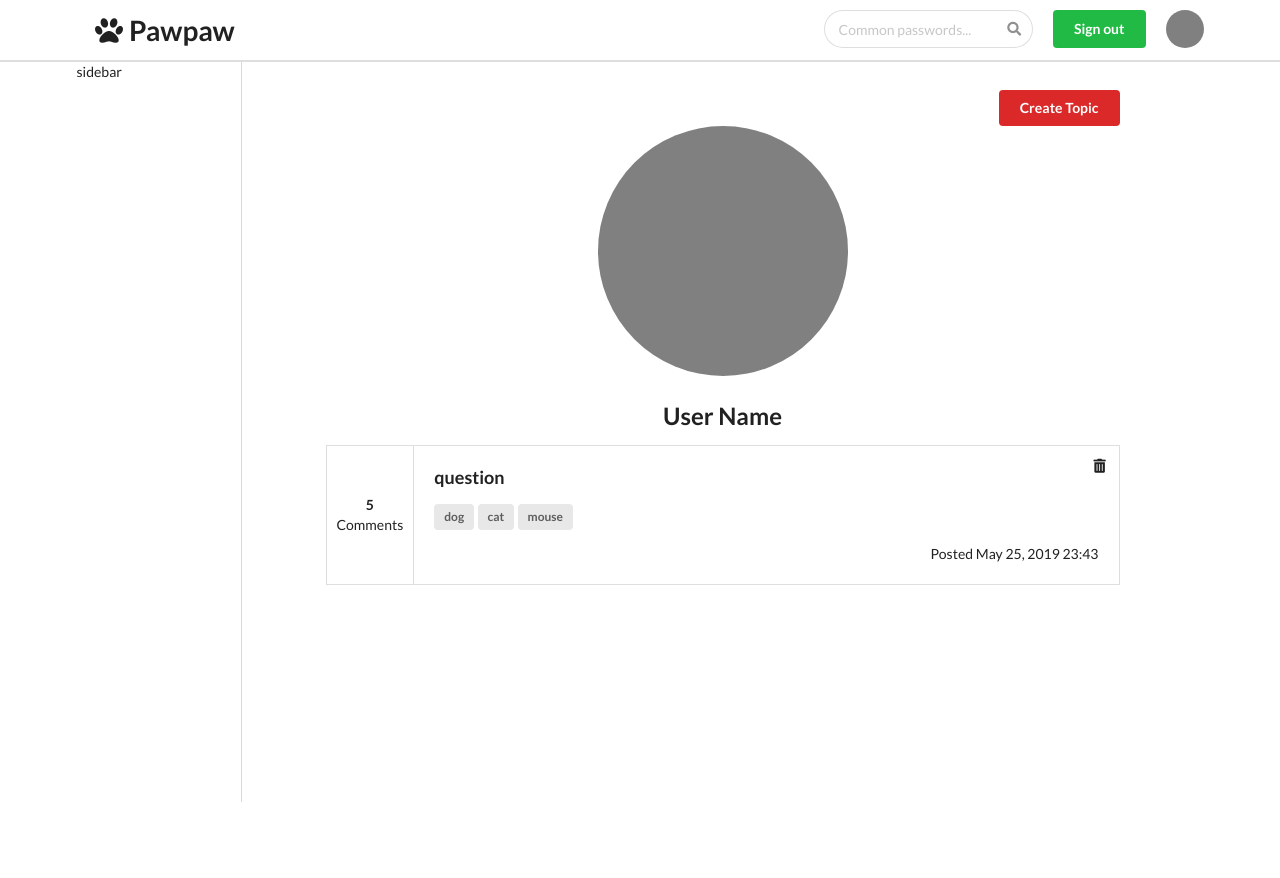
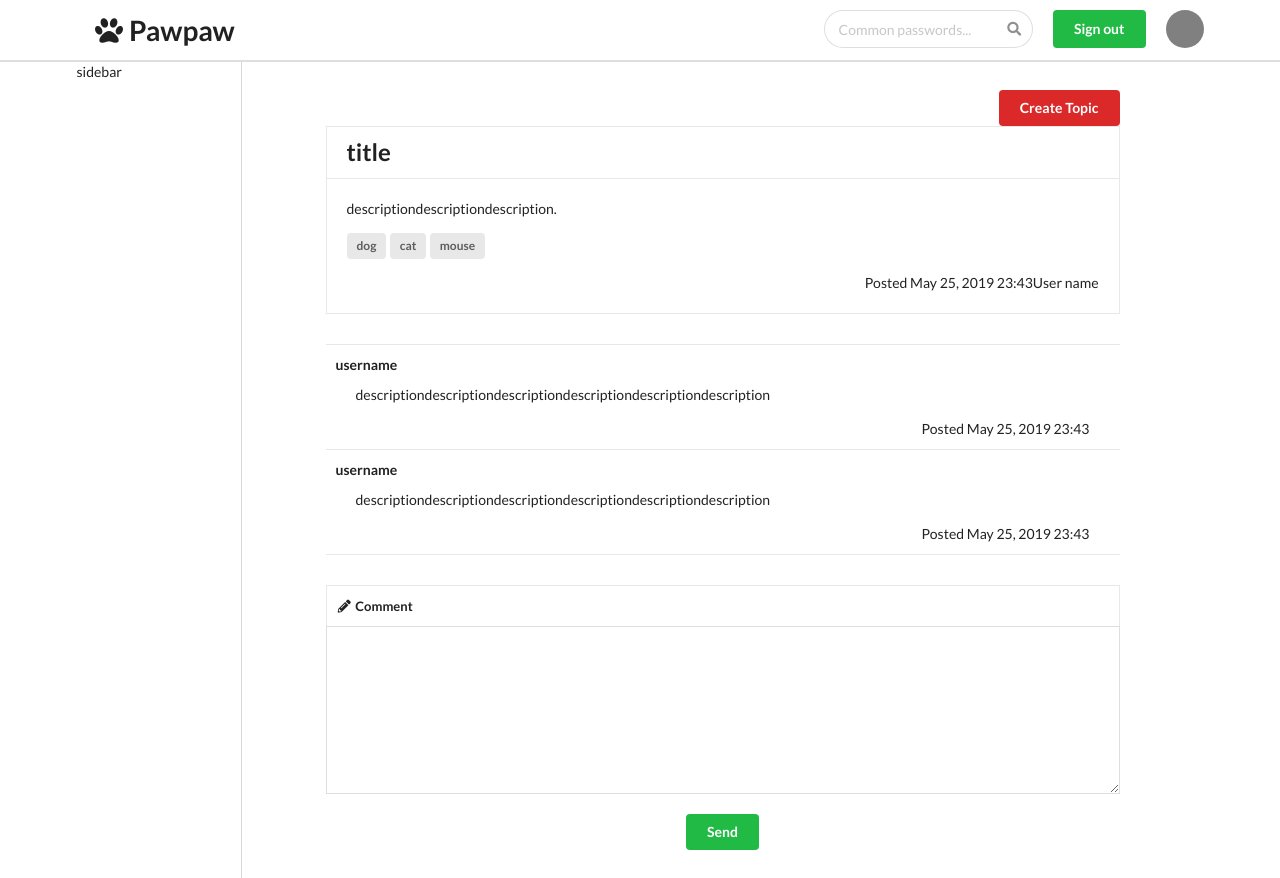
Before and after one commit to arisa-hirata/react-aws-graphql, a React (Create React App) app: page / in a window 1280 px wide. Before the commit the page ends 802 px from the top, so only its background shows below. Built offline with nearby package versions, Linux system fonts and the light colour scheme.

Commit message:
create TopicList and Topic components

```diff
--- a/src/components/App.css
+++ b/src/components/App.css
@@ -39,6 +39,9 @@ main {
 
 /* Parts */
 /* Topic */
+.topic-box-content .info {
+  text-align: right;
+}
 .topic-container-comment {
   display: flex;
   border: 1px solid rgba(34, 36, 38, 0.15);
@@ -48,9 +51,6 @@ main {
   text-align: center;
   padding: 0 10px;
   align-self: center;
-}
-.topic-container-comment .info {
-  text-align: right;
 }
 .topic-container-comment .info .image {
   display: inline-block;
@@ -93,3 +93,47 @@ main {
 .user-page h2 {
   text-align: center;
 }
+/* Topic page */
+.topic-box {
+  border: 1px solid rgba(34, 36, 38, 0.1);
+  margin-bottom: 30px;
+}
+.topic-box h2 {
+  border-bottom: 1px solid rgba(34, 36, 38, 0.1);
+  margin-bottom: 0;
+  padding: 10px 20px;
+}
+.topic-box .topic-box-content {
+  padding: 20px;
+}
+.topic .comments {
+  margin-bottom: 30px;
+}
+.topic .comment-box {
+  border-top: 1px solid rgba(34, 36, 38, 0.1);
+  padding: 10px;
+}
+.topic .comment-box:last-child {
+  border-bottom: 1px solid rgba(34, 36, 38, 0.1);
+}
+.topic .comment-box .topic-box-content {
+  padding: 0 20px;
+}
+.topic .comment-box .user {
+  margin-bottom: 10px;
+  font-weight: bold;
+}
+.topic .ui.form label {
+  border: 1px solid rgba(34, 36, 38, 0.1);
+  border-bottom: none;
+  margin-bottom: 0;
+  padding: 10px;
+}
+.topic .ui.form textarea {
+  border-radius: 0;
+  margin-bottom: 20px;
+}
+.topic .ui.form button {
+  margin: 0 auto;
+  display: block;
+}
--- /dev/null
+++ b/src/components/CommentBox.js
@@ -0,0 +1,25 @@
+import React from 'react';
+import TopicBoxContent from './TopicBoxContent';
+
+const CommentBox = ({ name, image, comment }) => {
+  return (
+    <div className='comment-box'>
+      <div className='user'>{name}</div>
+      <TopicBoxContent body={body(comment)} info={info('May 25, 2019 23:43')} />
+    </div>
+  );
+};
+
+const body = comment => {
+  return <p>{comment}</p>;
+};
+
+const info = date => {
+  return (
+    <div className='info'>
+      <span className='date'>Posted {date}</span>
+    </div>
+  );
+};
+
+export default CommentBox;
--- /dev/null
+++ b/src/components/Topic.js
@@ -0,0 +1,60 @@
+import React from 'react';
+import TopicBoxContent from './TopicBoxContent';
+import CommentBox from './CommentBox';
+
+const Topic = () => {
+  return (
+    <div className='topic'>
+      <div className='topic-box'>
+        <h2>title</h2>
+        <TopicBoxContent
+          body={description('descriptiondescriptiondescription.')}
+          tags={['dog', 'cat', 'mouse']}
+          info={info('May 25, 2019 23:43', 'User name')}
+        />
+      </div>
+      <div className='comments'>
+        <CommentBox
+          name={'username'}
+          image={'image'}
+          comment={
+            'descriptiondescriptiondescriptiondescriptiondescriptiondescription'
+          }
+        />
+        <CommentBox
+          name={'username'}
+          image={'image'}
+          comment={
+            'descriptiondescriptiondescriptiondescriptiondescriptiondescription'
+          }
+        />
+      </div>
+      <div className='ui form'>
+        <div className='field'>
+          <label>
+            <i className='pencil alternate icon' />
+            Comment
+          </label>
+          <textarea />
+          <button class='positive ui button'>Send</button>
+        </div>
+      </div>
+    </div>
+  );
+};
+
+const description = description => {
+  return <p>{description}</p>;
+};
+
+const info = (date, name, image) => {
+  return (
+    <div className='info'>
+      <span className='date'>Posted {date}</span>
+      <span className='name'>{name}</span>
+      <div className='image'>{image}</div>
+    </div>
+  );
+};
+
+export default Topic;
--- /dev/null
+++ b/src/components/TopicList.js
@@ -0,0 +1,37 @@
+import React from 'react';
+import TopicBoxContent from './TopicBoxContent';
+import TopicContainerWithComment from './TopicContainerWithComment';
+
+const TopicList = ({ title, topics }) => {
+  return (
+    <React.Fragment>
+      <h2>{title}</h2>
+      <TopicContainerWithComment
+        numberOfComent={5}
+        content={
+          <TopicBoxContent
+            body={header('question')}
+            tags={['dog', 'cat', 'mouse']}
+            info={info('May 25, 2019 23:43', 'User name')}
+          />
+        }
+      />
+    </React.Fragment>
+  );
+};
+
+const header = question => {
+  return <h3>{question}</h3>;
+};
+
+const info = (date, name, image) => {
+  return (
+    <div className='info'>
+      <span className='date'>Posted {date}</span>
+      <span className='name'>{name}</span>
+      <div className='image'>{image}</div>
+    </div>
+  );
+};
+
+export default TopicList;
--- a/src/components/TwoColumn.js
+++ b/src/components/TwoColumn.js
@@ -2,13 +2,17 @@ import React from 'react';
 import Sidebar from './Sidebar';
 import Main from './Main';
 import User from './User';
+import TopicList from './TopicList';
+import Topic from './Topic';
 
 const TwoColumn = () => {
   return (
     <div className='ui container two-column'>
       <Sidebar />
       <Main>
-        <User />
+        {/* <User /> */}
+        {/* <TopicList title={'Top Topics'} /> */}
+        <Topic />
       </Main>
     </div>
   );
```
